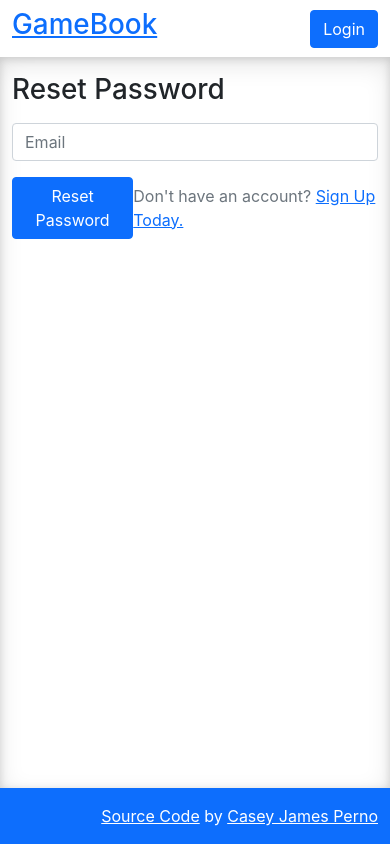
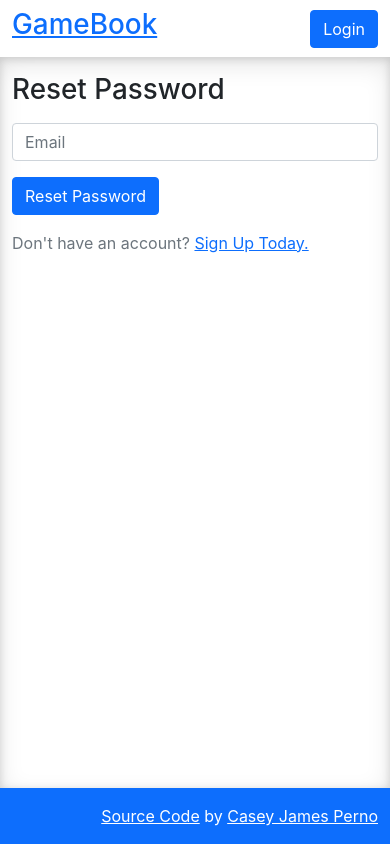
Before and after one commit to khaosophy/gameventory, a React (Create React App) app: page /reset-password in a window 390 px wide. Built offline with nearby package versions, Linux system fonts and the light colour scheme; no server answers.

Commit message:
pass reset page labels and mobile improvements

```diff
--- a/src/pages/password-reset.js
+++ b/src/pages/password-reset.js
@@ -28,16 +28,17 @@ export default function PasswordReset() {
       <div className="container">
         <h1 className="mb-3">Reset Password</h1>
         <form onSubmit={handlePasswordReset}>
-          {/* todo: label */}
+          <label htmlFor="passwordResetEmail" className="visually-hidden">Email</label>
           <input
+            id="passwordResetEmail"
             type="email"
             className="form-control mb-3"
             placeholder="Email"
             value={email}
             onChange={(e) => setEmail(e.target.value)}
           />
-          <div className="d-flex align-items-center text-secondary justify-content-between">
-            <div>
+          <div className="row align-items-center">
+            <div className="col-md-auto">
               <button
                 className="btn btn-primary"
                 type="submit"
@@ -45,7 +46,7 @@ export default function PasswordReset() {
                 Reset Password
               </button>
             </div>
-            <div>
+            <div className="col-md my-3 my-md-0 text-md-end text-secondary">
               Don't have an account? {}
               <Link to="/register">
                 Sign Up Today.
```
